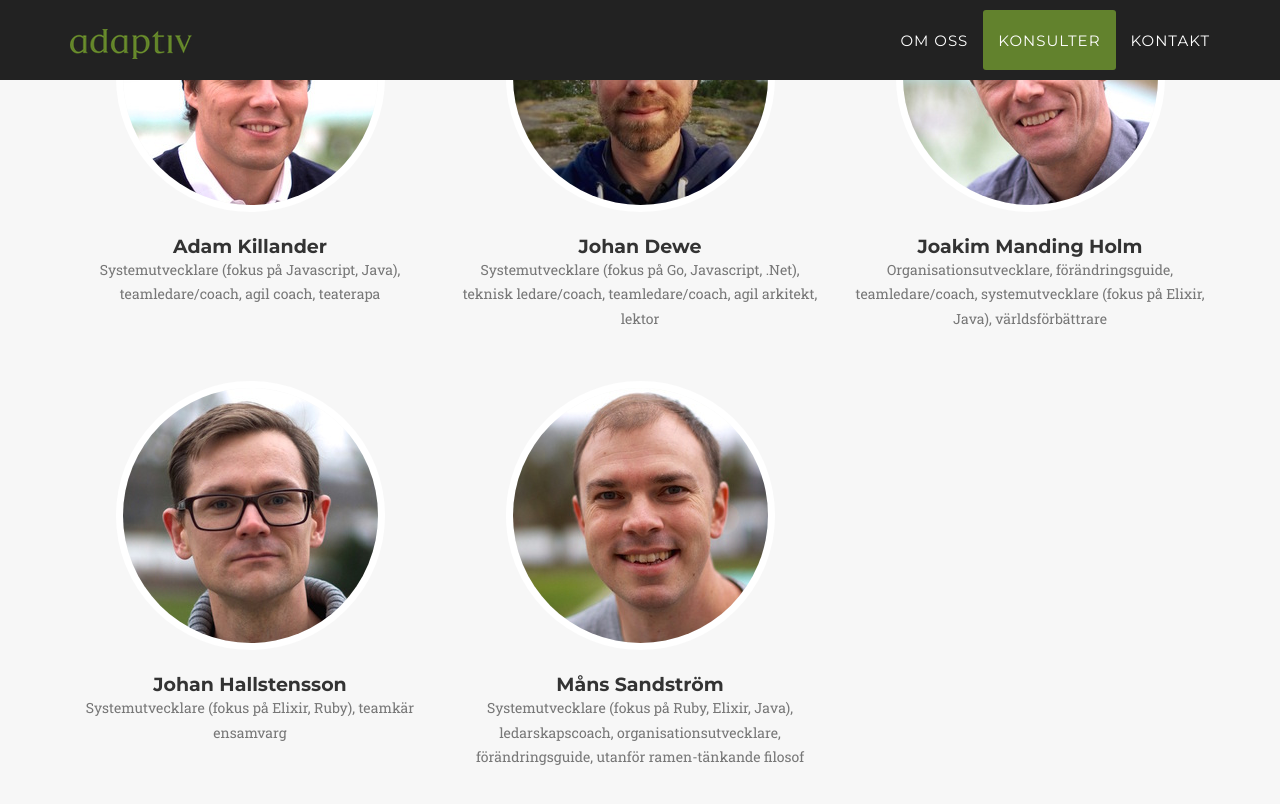
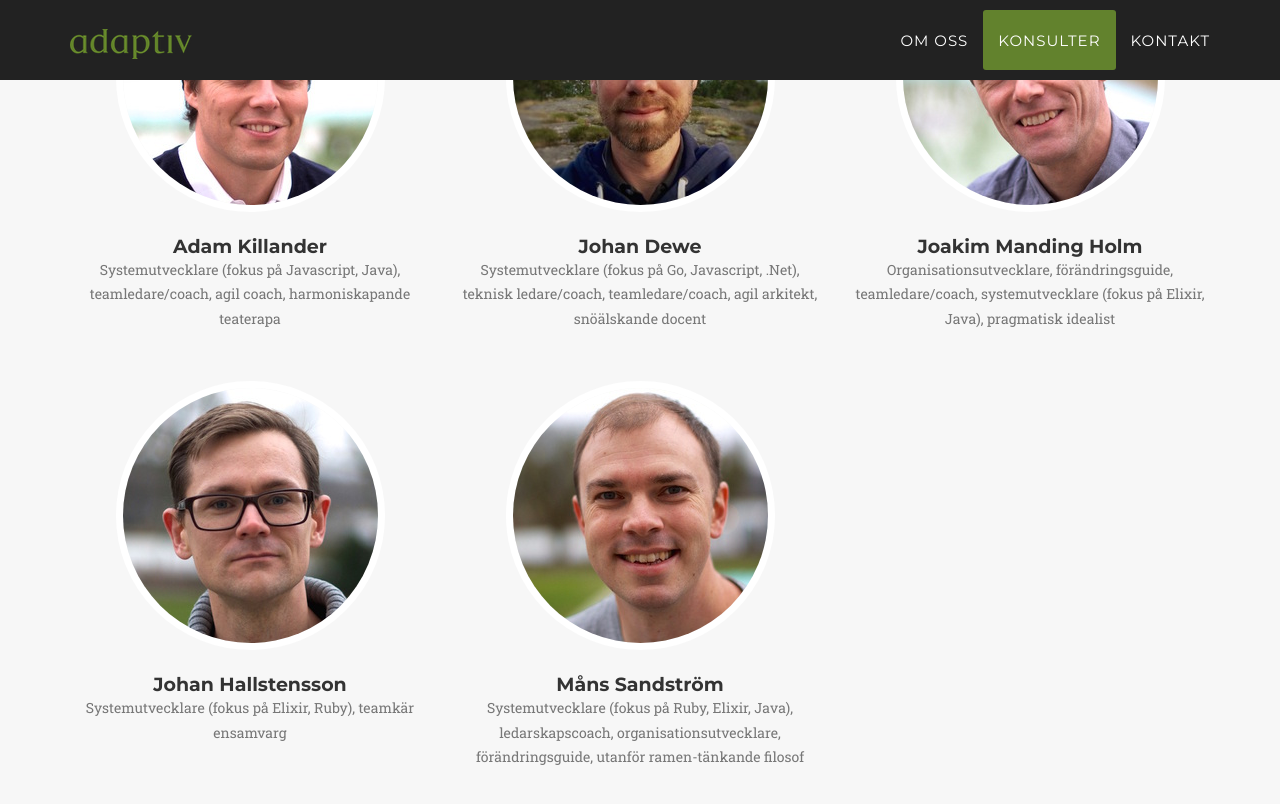
Before and after one commit to adaptiv/adaptiv_agency, a Jekyll site: the page built from index.html, in a window 1280 px wide and 900 px high, scrolled down 1108 px. Shown: the top 804 px of the window. Built offline with Jekyll 4.4.1, drawn with Linux system fonts in a browser that asks for light colours; some web fonts are replaced.

Commit message:
Consultant descriptions, minor changes

```diff
--- a/_config.yml
+++ b/_config.yml
@@ -9,15 +9,15 @@ description: "Adaptiv är ett IT-konsultbolag med verksamhet i Stockholmsområde
 people:
 - name: Adam Killander
   pic: 1
-  about: Systemutvecklare (fokus på Javascript, Java), teamledare/coach, agil coach, teaterapa
+  about: Systemutvecklare (fokus på Javascript, Java), teamledare/coach, agil coach, harmoniskapande teaterapa
 
 - name: Johan Dewe
   pic: 2
-  about: Systemutvecklare (fokus på Go, Javascript, .Net), teknisk ledare/coach, teamledare/coach, agil arkitekt, lektor
+  about: Systemutvecklare (fokus på Go, Javascript, .Net), teknisk ledare/coach, teamledare/coach, agil arkitekt, snöälskande docent
 
 - name: Joakim Manding Holm
   pic: 3
-  about: Organisationsutvecklare, förändringsguide, teamledare/coach, systemutvecklare (fokus på Elixir, Java), världsförbättrare
+  about: Organisationsutvecklare, förändringsguide, teamledare/coach, systemutvecklare (fokus på Elixir, Java), pragmatisk idealist
 
 - name: Johan Hallstensson
   pic: 4
```
